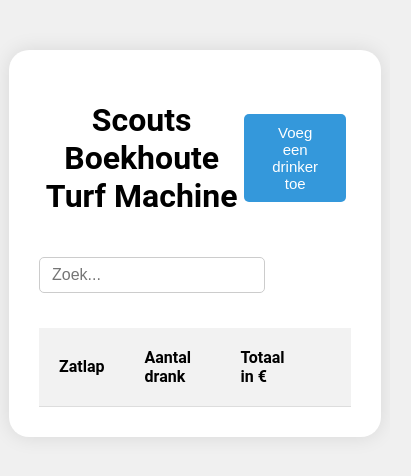
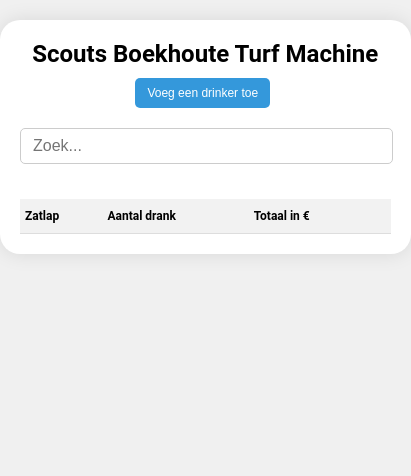
Before and after one commit to kobe-coene/TurfMachine, a plain HTML site: page index.html in a window 390 px wide. Shown: the whole page, 411 px wide, since content can reach past the window. Drawn offline with Linux system fonts and the light colour scheme; no server answers.

Commit message:
Mobile responsiveness

```diff
--- a/styles.css
+++ b/styles.css
@@ -22,6 +22,11 @@ body {
     justify-content: space-between;
     align-items: center;
     margin-bottom: 20px;
+    flex-wrap: wrap;
+}
+
+.header h1 {
+    margin: 0 0 10px 0;
 }
 
 .search-container {
@@ -32,11 +37,12 @@ body {
 table {
     width: 100%;
     border-collapse: collapse;
+    margin-top: 20px;
 }
 
 th, td {
     border-bottom: 1px solid #ddd;
-    padding: 20px;
+    padding: 10px;
     text-align: left;
 }
 
@@ -84,7 +90,7 @@ button:active {
     padding: 30px;
     border-radius: 16px;
     box-shadow: 0 0 20px rgba(0, 0, 0, 0.2);
-    width: 70%;
+    width: 90%;
     max-width: 500px;
 }
 
@@ -107,7 +113,7 @@ button:active {
     padding: 8px 12px;
     border: 1px solid #ccc;
     border-radius: 5px;
-    width: 200px;
+    width: calc(100% - 24px);
     font-size: 16px;
     transition: border-color 0.3s;
     margin-bottom: 15px;
@@ -117,3 +123,49 @@ button:active {
     outline: none;
     border-color: #1e6da7;
 }
+
+/* Media Queries */
+@media (max-width: 768px) {
+    .header {
+        flex-direction: column;
+    }
+
+    .header h1 {
+        margin-bottom: 10px;
+    }
+
+    .container {
+        width: 95%;
+        margin: 20px auto;
+        padding: 20px;
+    }
+
+    table, th, td {
+        font-size: 14px;
+        padding: 10px 5px;
+    }
+
+    button {
+        font-size: 14px;
+        padding: 10px;
+    }
+}
+
+@media (max-width: 480px) {
+    .header h1 {
+        font-size: 24px;
+    }
+
+    button {
+        font-size: 12px;
+        padding: 8px 12px;
+    }
+
+    .modal-content {
+        padding: 20px;
+    }
+
+    th, td {
+        font-size: 12px;
+    }
+}
```
